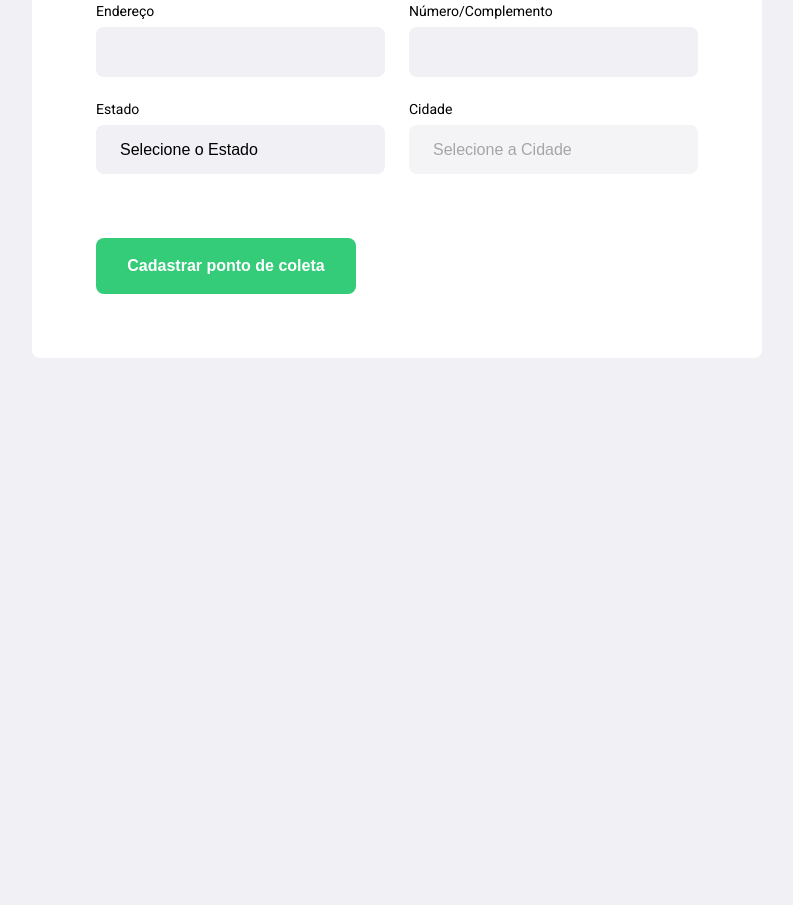
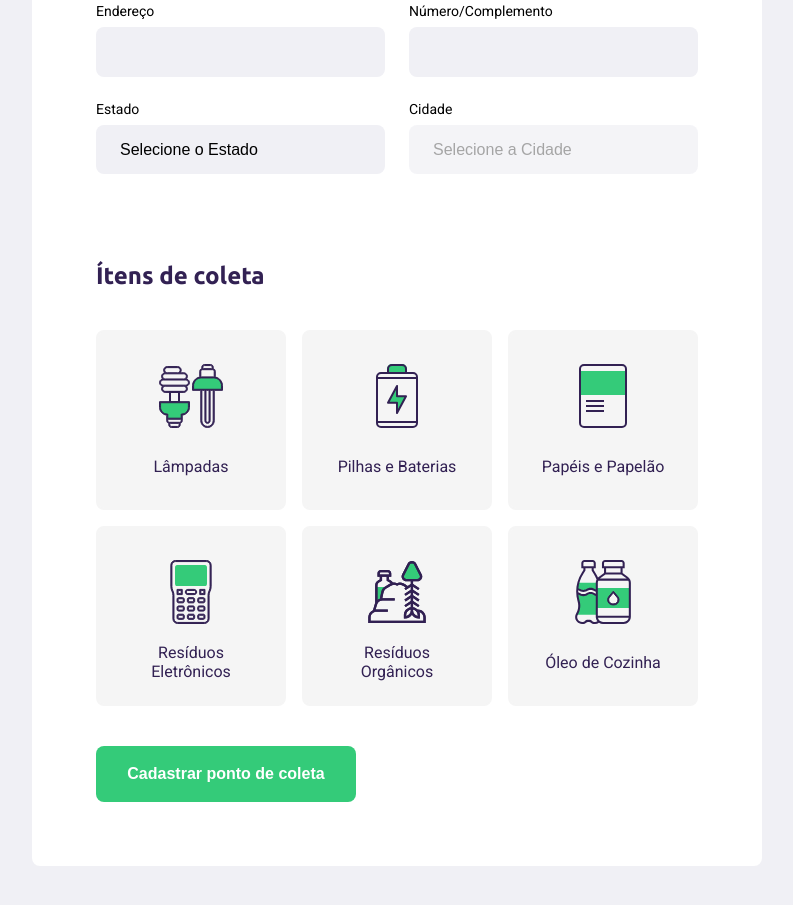
Before and after one commit to aeciofcs/nlw-starter, a plain HTML site: page create-point.html in a window 1280 px wide. Shown: the part 505-1410 px from the top of the page, without its empty margins (243-1036 px from the left). Before the commit the page ends 943 px from the top, so only its background shows below. Drawn offline with Linux system fonts and the light colour scheme; no server answers.

Commit message:
Ajustar itens de coleta e preparar envio form

```diff
--- a/create-point.html
+++ b/create-point.html
@@ -67,6 +67,48 @@
 
             </fieldset>
 
+            <fieldset>
+                <legend>
+                    <h2>Ítens de coleta</h2>
+                </legend>
+
+                <div class="items-grid">
+                    <li data-id="1">
+                        <img src="/assets/lampadas.svg" alt="Lâmpadas">
+                        <span>Lâmpadas</span>
+                    </li>
+
+                    <li data-id="2">
+                        <img src="/assets/baterias.svg" alt="Pilhas e Baterias">
+                        <span>Pilhas e Baterias</span>
+                    </li>
+
+                    <li data-id="3">
+                        <img src="/assets/papeis-papelao.svg" alt="Papéis e Papelão">
+                        <span>Papéis e Papelão</span>
+                    </li>
+
+                    <li data-id="4">
+                        <img src="/assets/eletronicos.svg" alt="Resíduos Eletrônicos">
+                        <span>Resíduos Eletrônicos</span>
+                    </li>
+
+                    <li data-id="5">
+                        <img src="/assets/organicos.svg" alt="Resíduos Orgânicos">
+                        <span>Resíduos Orgânicos</span>
+                    </li>
+
+                    <li data-id="6">
+                        <img src="/assets/oleo.svg" alt="Óleo de Cozinha">
+                        <span>Óleo de Cozinha</span>
+                    </li>
+
+                </div>
+
+                <input type="hidden" name="items">
+
+            </fieldset>
+
 
             <button type="submit">Cadastrar ponto de coleta</button>
 
--- a/scripts/create-point.js
+++ b/scripts/create-point.js
@@ -41,3 +41,43 @@ function getCities(event){
 document
     .querySelector("select[name=uf]")
     .addEventListener( "change", getCities )
+
+// Items de Coleta
+// Pegar todos os li's
+const itemsToCollect = document.querySelectorAll(".items-grid li")
+
+for (const item of itemsToCollect){
+    item.addEventListener("click", handleSelectedItem)
+}
+
+const collectedItems = document.querySelector("input[name=items]")
+let selectedItems = []
+
+function handleSelectedItem(event){
+    const itemLi = event.target
+
+    // Adicionar ou remover uma classe com JavaScript
+    itemLi.classList.toggle("selected")
+    const itemId = itemLi.dataset.id
+
+
+    // verificar se existem itens selecionados, se sim, pegar os
+    // itens selecionados
+    const alreadySelected = selectedItems.findIndex( item => item == itemId )
+
+    // Se já estiver selecionado, tirar da seleção.
+    if (alreadySelected >= 0 ){
+        //remover da seleção
+        const filteredItems = selectedItems.filter( item => item != itemId )
+        selectedItems = filteredItems
+    }else{
+
+        // Se não estiver selecionado, adiciona à seleção
+        selectedItems.push(itemId)
+    }
+
+    console.log(selectedItems)
+
+    // atualizar o campo escondido com os itens selecionados
+    collectedItems.value = selectedItems
+}
--- a/styles/create-point.css
+++ b/styles/create-point.css
@@ -120,3 +120,47 @@ form button {
 form button:hover {
     background-color: #2fb86e;
 }
+
+.items-grid {
+    display: grid;
+    grid-template-columns: 1fr 1fr 1fr;
+    gap: 16px;
+}
+
+.items-grid li {
+    background-color: #f5f5f5;
+    list-style: none;
+
+    border: 2px solid #f5f5f5;
+    border-radius: 8px;
+
+    height: 180px;
+
+    padding: 32px 24px 16px;
+
+    display: flex;
+    flex-direction: column;
+    align-items: center;
+    justify-content: space-between;
+    text-align: center;
+    cursor: pointer;
+}
+
+.items-grid li span {
+    margin-top: 12px;
+    flex: 1;
+    display: flex;
+    align-items: center;
+
+    color: var(--title-color);
+}
+
+.items-grid li.selected {
+    background: #e1faec;
+    border: 2px solid #34cb79;
+}
+
+.items-grid li img,
+.items-grid li span {
+    pointer-events: none;
+}
```
